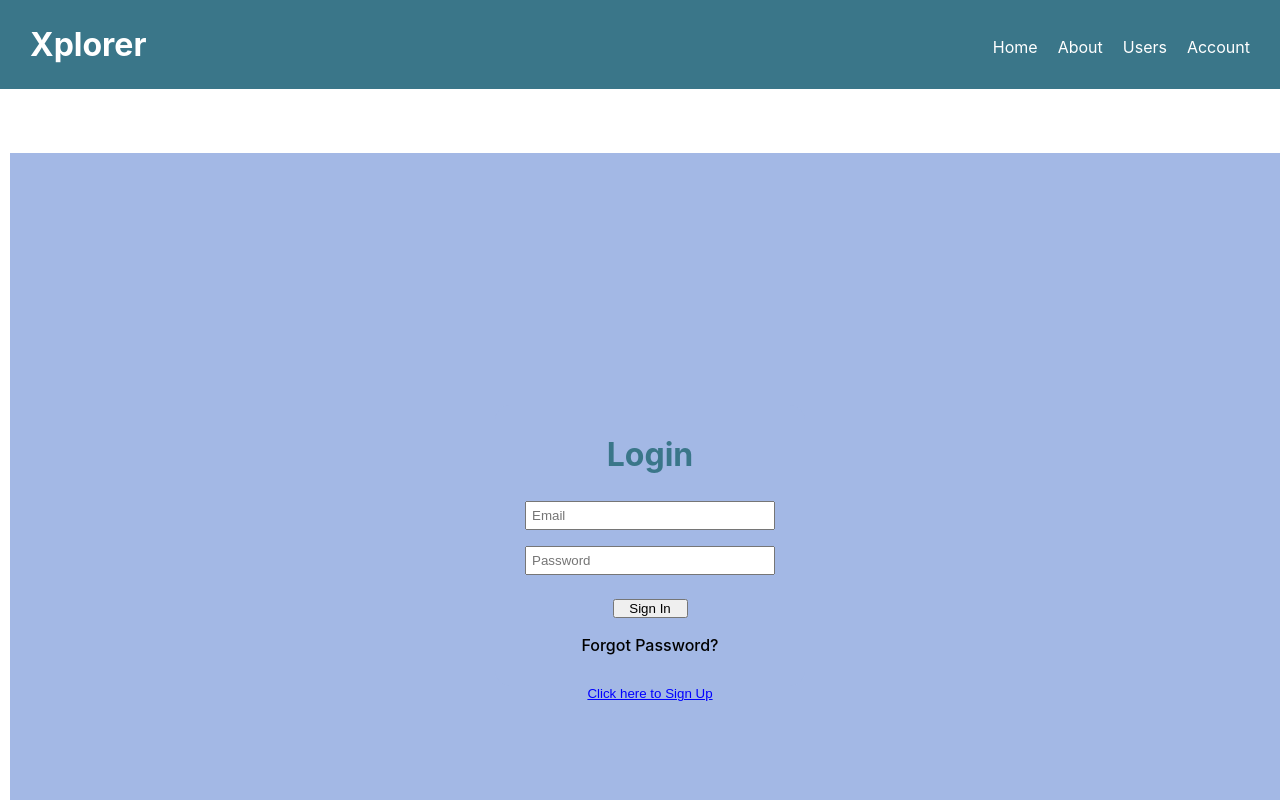
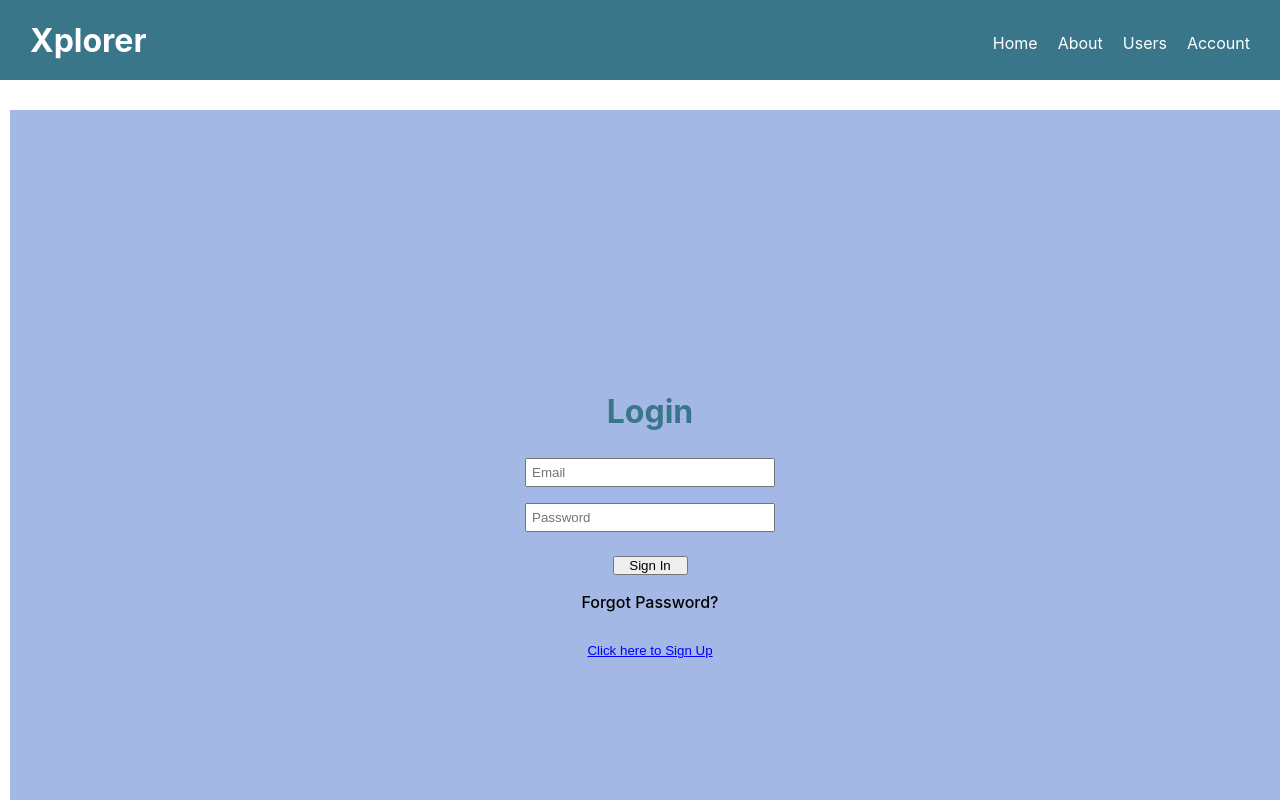
Before and after one commit to KosyAbone/React-Dashboard, a React (Create React App) app: page /login/profile in a window 1280 px wide. Shown: the top 800 px of the page. Built offline with nearby package versions, Linux system fonts and the light colour scheme; no server answers.

Commit message:
fixed positioning

```diff
--- a/src/App.css
+++ b/src/App.css
@@ -1,6 +1,10 @@
 *,body {
   margin: 0;
   padding: 0;
+}
+
+body{
+  padding-top: 100px;
 }
 
 .App {
--- a/src/components/NavBar/navBar.css
+++ b/src/components/NavBar/navBar.css
@@ -3,9 +3,12 @@
   display: flex;
   align-items: center;
   width: 100%;
-  /* height: 10vh; */
+  height: 80px;
+  position: fixed;
   padding: 10px;
-  margin-bottom: 4em;
+  top: 0;
+  /* z-index: 100; */
+  /* margin-bottom: 4em; */
 }
 
 .logo{
--- a/src/components/SideBar/sideBar.css
+++ b/src/components/SideBar/sideBar.css
@@ -6,7 +6,7 @@
     width: 200px;
     position: fixed;
     transition: left 0.3s;
-    margin-top: -4em;
+    margin-top: -1.3em;
     padding-top: 1.5em;
   }
 
--- a/src/components/SignIn/signIn.css
+++ b/src/components/SignIn/signIn.css
@@ -1,5 +1,4 @@
 .signIn-container {
-    background-color: rgb(163, 184, 229);
     display: flex;
     align-items: center;
     flex-direction: column;
```
